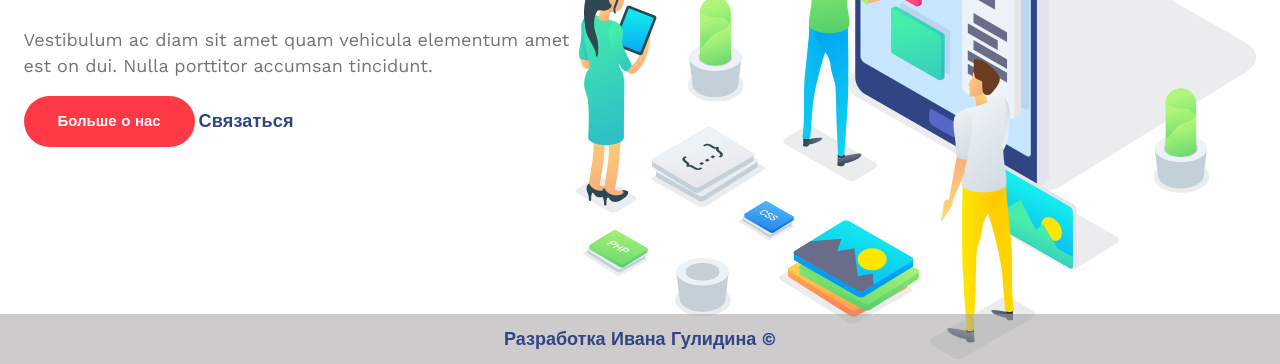
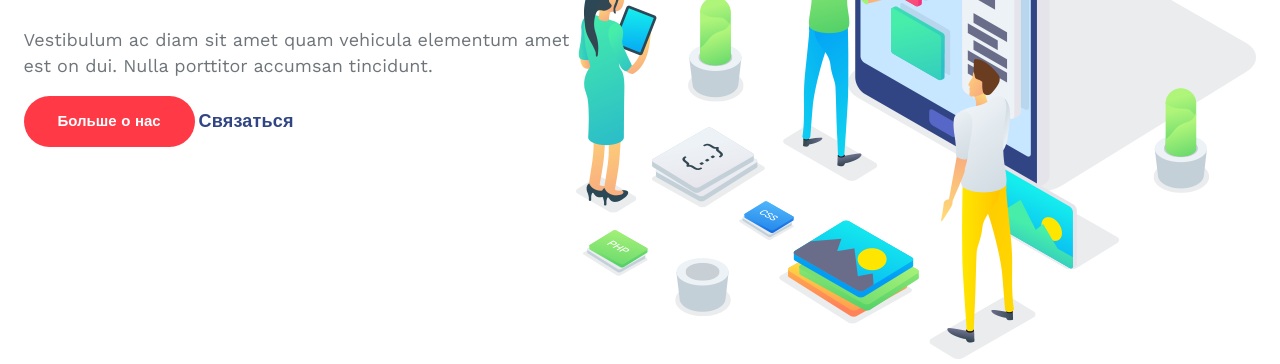
Before and after one commit to bobr-10/first-work, a plain HTML site: page index.html in a window 1280 px wide. Shown: the part 436-800 px from the top of the page. Drawn offline with nearby package versions, Linux system fonts and the light colour scheme.

Commit message:
watermark-none

```diff
--- a/index.html
+++ b/index.html
@@ -70,9 +70,9 @@
             <div>
                 <img src="img/Illustration.png" alt="Illustration">
             </div>
-            <div class="watermark">
+            <!-- <div class="watermark">
                 <p>Разработка Ивана Гулидина &copy</p>
-            </div>
+            </div> -->
         </div>
     </section>
 
```
